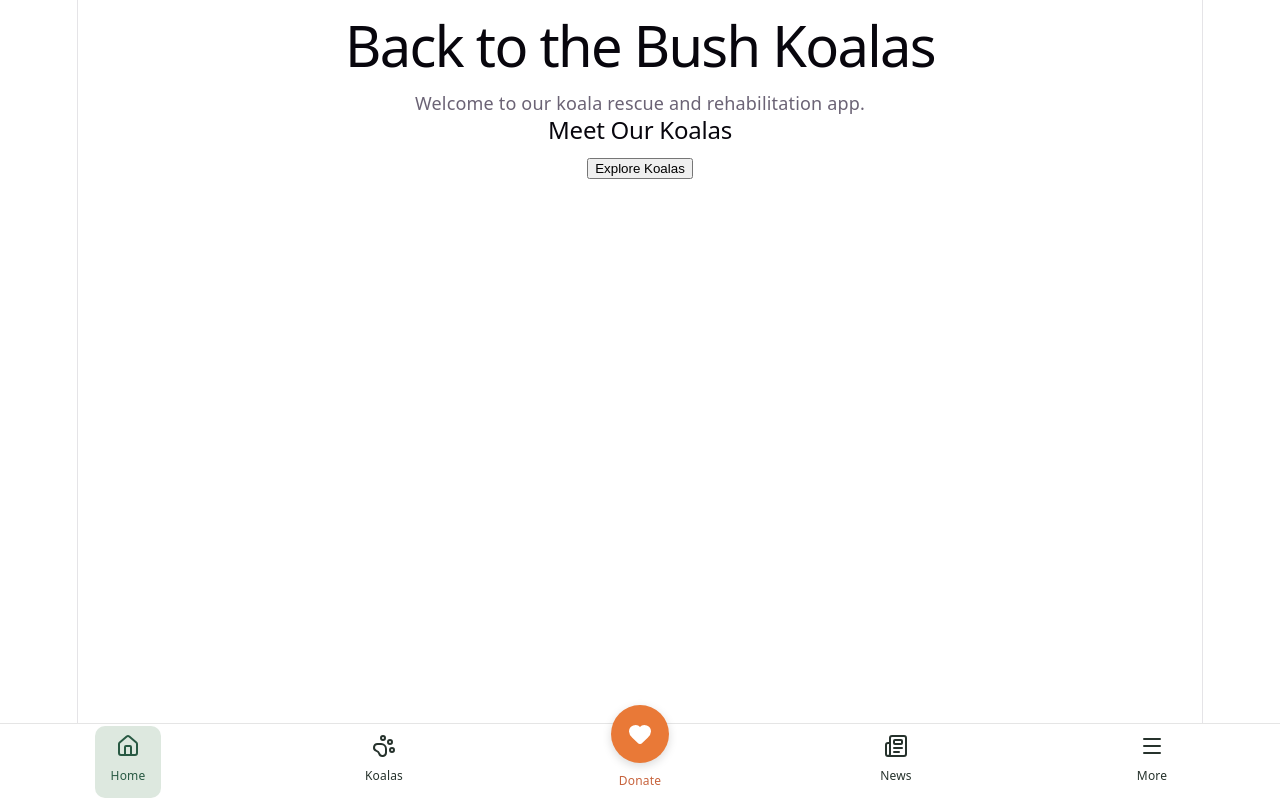
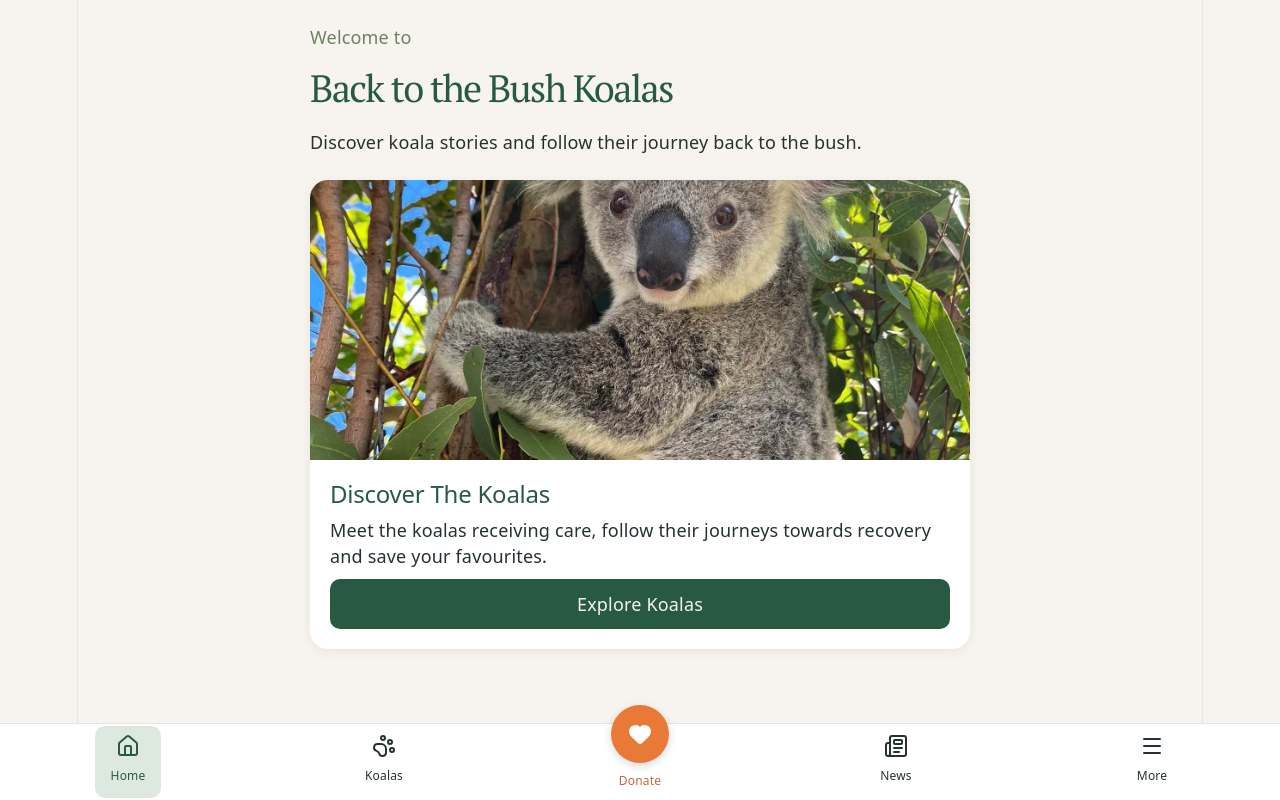
Before and after one commit to brettjenaway/BackToTheBushKoalasPWA, a React (Vite) app: page / in a window 1280 px wide. Built offline with nearby package versions, Linux system fonts and the light colour scheme.

Commit message:
Built homepaghe welcome and the discover the koalas card for the homepage

```diff
--- a/src/components/BottomNav.css
+++ b/src/components/BottomNav.css
@@ -9,7 +9,7 @@
     display: flex;
     align-items: center;
     justify-content: space-around;
-    background-color: #ffffff;
+    background-color: var(--color-white);
     border-top: 1px solid #e5e5e5;
     z-index: 100
 }
@@ -20,7 +20,7 @@
     flex-direction: column;
     align-items: center;
     justify-content: center;
-    color: #26322C;
+    color: var(--color-text);
     text-decoration: none;
     font-size: 12px;
     font-weight: 500;
@@ -37,37 +37,29 @@
 }
 
 .nav-item.active .nav-content {
-    color: #285943;
-    background-color: #dde8df;
+    color: var(--color-primary);
+    background-color: var(--color-section);
     border-radius: 10px;
     transition-duration: 0.3s;
 }
 
 .donate-item {
-    color: #C7633D;
+    color: var(--color-donate);
 }
 
 .donate-item.active .nav-content {
-    background-color: #FFF0E5;
-    color: #c65a20;
+    background-color: var(--color-donate-light);
 }
 
 .donate-icon {
     width: 58px;
     height: 58px;
     border-radius: 50%;
-
     display: flex;
     align-items: center;
     justify-content: center;
-
     background-color: #e97937;
-    color: #ffffff;
-
+    color: var(--color-white);
     margin-top: -24px;
     box-shadow: 0 3px 10px rgba(0, 0, 0, 0.15);
 }
-
-.donate-item.active .donate-icon {
-    background-color: #ce5d20;
-}
--- a/src/index.css
+++ b/src/index.css
@@ -1,4 +1,23 @@
+@import url('https://fonts.googleapis.com/css2?family=PT+Serif:wght@400;700&display=swap');
+
 :root {
+  /* Brand colours */
+  --color-primary: #285943;
+  --color-secondary: #6f8065;
+  --color-donate: #c7663d;
+
+  /* Background colours */
+  --color-background: #F7F4EF;
+  --color-section: #dde8df;
+
+  /* Text colours */
+  --color-text: #26322c;
+
+  /* Additional UI colours */
+  --color-white: #ffffff;
+  --color-donate-light: #fff0e5;
+
+
   --text: #6b6375;
   --text-h: #08060d;
   --bg: #fff;
@@ -52,6 +71,8 @@
 
 body {
   margin: 0;
+  background-color: var(--color-background);
+  color: var(--color-text);
 }
 
 #root {
@@ -77,20 +98,24 @@ h1 {
   font-size: 56px;
   letter-spacing: -1.68px;
   margin: 32px 0;
+
   @media (max-width: 1024px) {
     font-size: 36px;
     margin: 20px 0;
   }
 }
+
 h2 {
   font-size: 24px;
   line-height: 118%;
   letter-spacing: -0.24px;
   margin: 0 0 8px;
+
   @media (max-width: 1024px) {
     font-size: 20px;
   }
 }
+
 p {
   margin: 0;
 }
--- /dev/null
+++ b/src/pages/Home.css
@@ -0,0 +1,86 @@
+.home-page {
+    width: 100%;
+    max-width: 700px;
+    margin: 0 auto;
+    padding: 24px 20px 110px;
+    box-sizing: border-box;
+}
+
+/* Welcome section of home page */
+
+.home-welcome {
+    display: flex;
+    flex-direction: column;
+    align-items: flex-start;
+    justify-content: space-between;
+    gap: 16px;
+    margin-bottom: 24px;
+}
+
+.home-greeting {
+    font-size: 1em;
+    color: var(--color-secondary);
+}
+
+.home-welcome h1 {
+    font-family: 'PT Serif', Georgia, serif;
+    font-size: clamp(28px, 7vw, 38px);
+    line-height: 1.2;
+    color: var(--color-primary);
+    margin: 0;
+}
+
+.home-description {
+    line-height: 1.6;
+    color: var(--color-text);
+    margin: 0;
+    text-align: left;
+}
+
+/* Koala Discovery card */
+.discovery-card {
+    background-color: var(--color-white);
+    border-radius: 18px;
+    overflow: hidden;
+    box-shadow: 0 3px 12px rgba(0, 0, 0, 0.06);
+}
+
+.discovery-image {
+    display: block;
+    width: 100%;
+    height: 200px;
+    object-fit: cover;
+    object-position: center;
+}
+
+.discovery-content {
+    padding: 20px;
+}
+
+.discovery-content h2,
+p {
+    text-align: left;
+}
+
+.discovery-content h2 {
+    color: var(--color-primary);
+    font-weight: 500;
+}
+
+.discovery-button {
+    display: block;
+    padding: 12px 16px;
+    margin-top: 10px;
+    border-radius: 10px;
+    color: var(--color-background);
+    text-decoration: none;
+    background-color: var(--color-primary);
+    font-weight: 500;
+}
+
+
+@media (min-width: 600px) {
+    .discovery-image {
+        height: 280px;
+    }
+}
--- a/src/pages/Home.jsx
+++ b/src/pages/Home.jsx
@@ -1,10 +1,32 @@
+import { Link } from 'react-router-dom';
+import koalaHero from '../assets/koala-hero.jpg';
+import './Home.css';
+
 function Home() {
     return (
-        <main>
-            <h1>Back to the Bush Koalas</h1>
-            <p>Welcome to our koala rescue and rehabilitation app.</p>
-            <h2>Meet Our Koalas</h2>
-            <button>Explore Koalas</button>
+        <main className="home-page">
+
+            <section className="home-welcome">
+                <p className="home-greeting">Welcome to</p>
+                <h1>Back to the Bush Koalas</h1>
+                <p className="home-description">
+                    Discover koala stories and follow their
+                    journey back to the bush.
+                </p>
+            </section>
+
+            <section className="discovery-card">
+                <img src={koalaHero} alt="A koala resting in a tree" className="discovery-image" />
+                <div className="discovery-content">
+                    <h2>Discover The Koalas</h2>
+                    <p>Meet the koalas receiving care, follow their journeys towards recovery and save your favourites.</p>
+
+                    <Link to="/koalas" className="discovery-button">
+                        Explore Koalas
+                    </Link>
+                </div>
+            </section>
+
         </main>
     );
 }
```
Also changed, not shown: src/assets/koala-hero.jpg (added).
